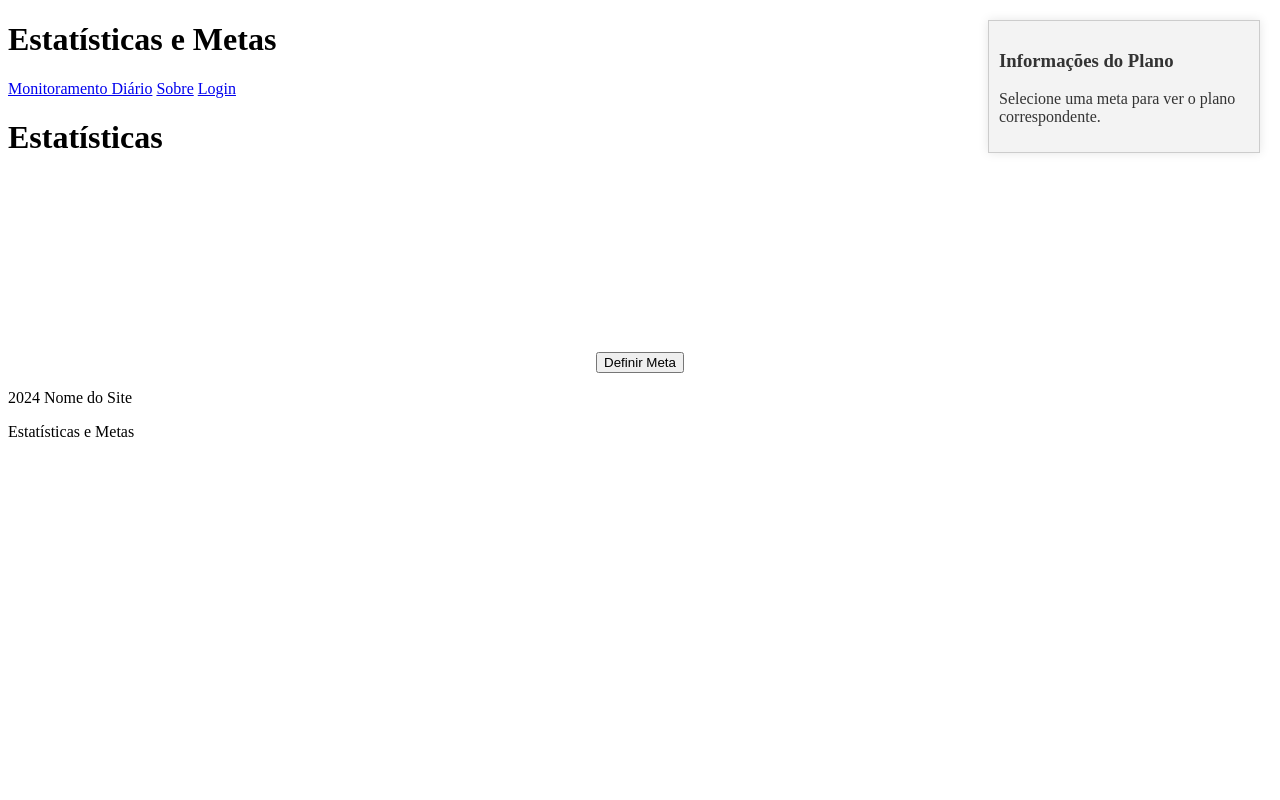
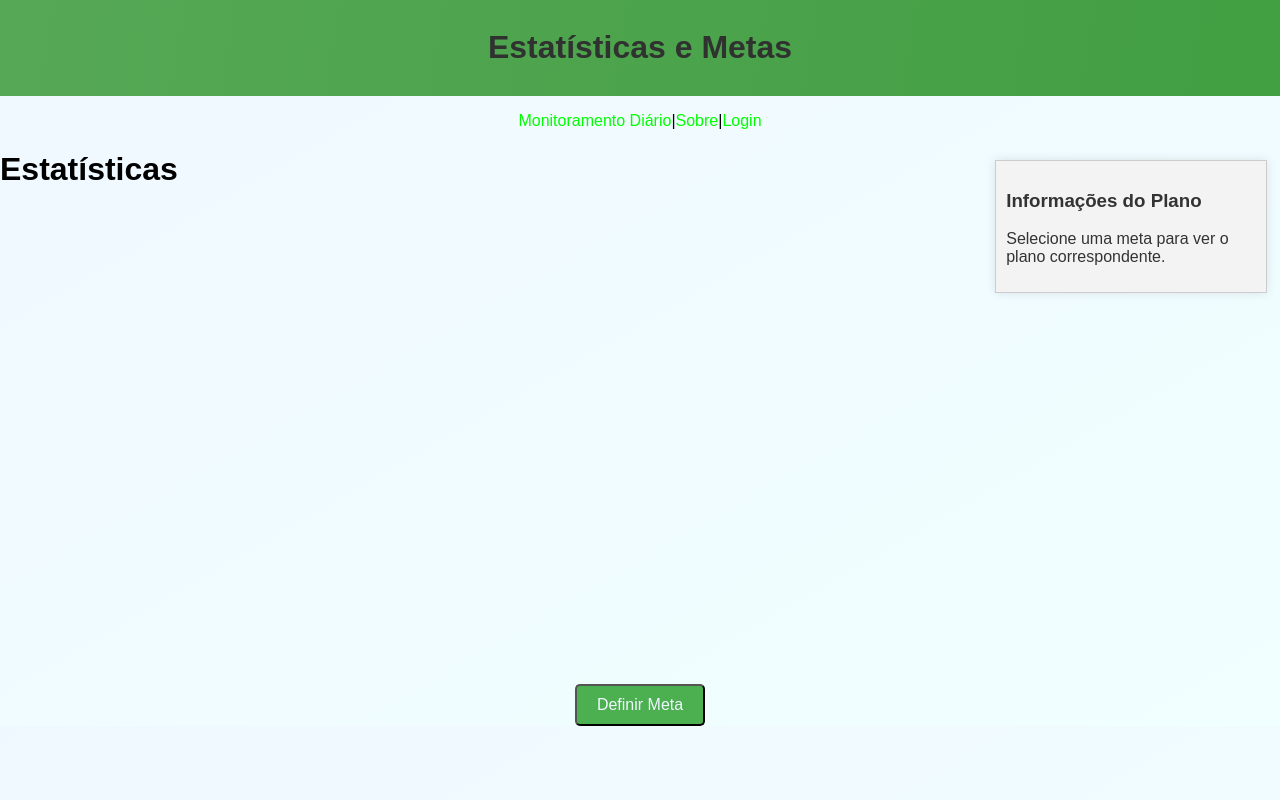
Before and after one commit to JoaoRozestraten/ProjetoIntegrador, a website: page public/estatisticas.html in a window 1280 px wide. Shown: the top 800 px of the page. Drawn offline with nearby package versions, Linux system fonts and the light colour scheme; no server answers.

Commit message:
Mudanças finais, Nome e estilo

```diff
--- /dev/null
+++ b/public/estatistica.css
@@ -0,0 +1,67 @@
+body {
+  font-family: Arial, sans-serif;
+  background-image: linear-gradient(150deg, aliceblue, azure);
+  margin: 0;
+  padding: 0;
+  color: black;
+}
+.chart-container {
+  width: 300px;
+  margin: 0 auto;
+  display: inline-block;
+}
+.goal-container {
+  margin-top: 20px;
+  text-align: center;
+}
+.goal-text {
+  color: red;
+  font-size: 1.2em;
+}
+/* Caixa de texto lateral para informações do plano */
+.info-box {
+  position: absolute;
+  right: 1%;
+  top: 20%;
+  width: 250px;
+  padding: 10px;
+  background-color: #f3f3f3;
+  border: 1px solid #ccc;
+  font-size: 1em;
+  color: #333;
+  box-shadow: 0px 0px 10px rgba(0, 0, 0, 0.1);
+}
+#header {
+  text-align: center;
+  background-color: green;
+  padding: 8px;
+  background-image: linear-gradient(100deg,rgb(86, 168, 86),rgb(66, 159, 66));
+  color: rgb(48, 50, 48);
+}
+footer {
+  position: absolute;
+  top: 330%;
+}
+#button {
+  position: relative;
+  display: flex;
+  justify-content: center;
+}
+.btn {
+  color: lime;
+  text-decoration: none;
+}
+button {
+  display: inline-block;
+  padding: 10px 20px;
+  background-color: #4CAF50;
+  color: aliceblue;
+  text-decoration: none;
+  border-radius: 5px;
+  font-size: 16px;
+  cursor: pointer;
+  transition: .5s;
+}
+button:hover {
+  background-color: #3b843e;
+}
--- a/public/estatisticas.html
+++ b/public/estatisticas.html
@@ -4,51 +4,27 @@
     <meta charset="UTF-8">
     <meta name="viewport" content="width=device-width, initial-scale=1.0">
     <title>Estatísticas - Saúde e Fitness</title>
-    <style>
-        .chart-container {
-            width: 300px;
-            margin: 0 auto;
-            display: inline-block;
-        }
-        .goal-container {
-            margin-top: 20px;
-            text-align: center;
-        }
-        .goal-text {
-            color: red;
-            font-size: 1.2em;
-        }
-        /* Caixa de texto lateral para informações do plano */
-        .info-box {
-            position: absolute;
-            right: 20px;
-            top: 20px;
-            width: 250px;
-            padding: 10px;
-            background-color: #f3f3f3;
-            border: 1px solid #ccc;
-            font-size: 1em;
-            color: #333;
-            box-shadow: 0px 0px 10px rgba(0, 0, 0, 0.1);
-        }
-    </style>
+    <link rel="stylesheet" href="estatistica.css">
 </head>
 <body>
     <div id="header">
         <h1>Estatísticas e Metas</h1>
     </div>
+    <p></p>
     <div id="button">
-        <a href="qst.html" class="btn-login">Monitoramento Diário</a>
-        <a href="sobre.html" class="btn-login">Sobre</a>
-        <a href="login.html" class="btn-login">Login</a>
+        <a href="qst.html" class="btn">Monitoramento Diário</a>
+        <a>|</a>
+        <a href="sobre.html" class="btn">Sobre</a>
+        <a>|</a>
+        <a href="login.html" class="btn">Login</a>
     </div>
 
     <h1>Estatísticas</h1>
     <div class="chart-container">
-        <canvas id="weightChart" width="300" height="150"></canvas>
+        <canvas id="weightChart" width="600" height="450"></canvas>
     </div>
     <div class="chart-container">
-        <canvas id="waterChart" width="300" height="150"></canvas>
+        <canvas id="waterChart" width="600" height="450"></canvas>
     </div>
 
     <div class="goal-container">
@@ -63,7 +39,7 @@
     </div>
 
     <footer>
-        <p>2024 Nome do Site</p>
+        <p>2024 FitLife Hub</p>
         <p>Estatísticas e Metas</p>
     </footer>
 
--- a/public/formsQST.css
+++ b/public/formsQST.css
@@ -1,8 +1,9 @@
 body {
     font-family: Arial, sans-serif;
-    background-color: #f5f5f5;
+    color: black;
     margin: 0;
     padding: 0;
+    background-image: linear-gradient(150deg, aliceblue, azure);
 }
 
 .container {
@@ -70,3 +71,17 @@ button:hover {
     margin: 0;
     font-size: 14px;
 }
+#button {
+    position: relative;
+    display: flex;
+    justify-content: center;
+    background-color: darkslategray;
+    padding: 20px;
+}
+.btn {
+    color: lime;
+    text-decoration: none;
+}
+#espaco {
+    color: white;
+}
```
Also changed, not shown: public/qst.html (+6 -4 lines), public/sobre.html (+5 -5 lines), README.md.
